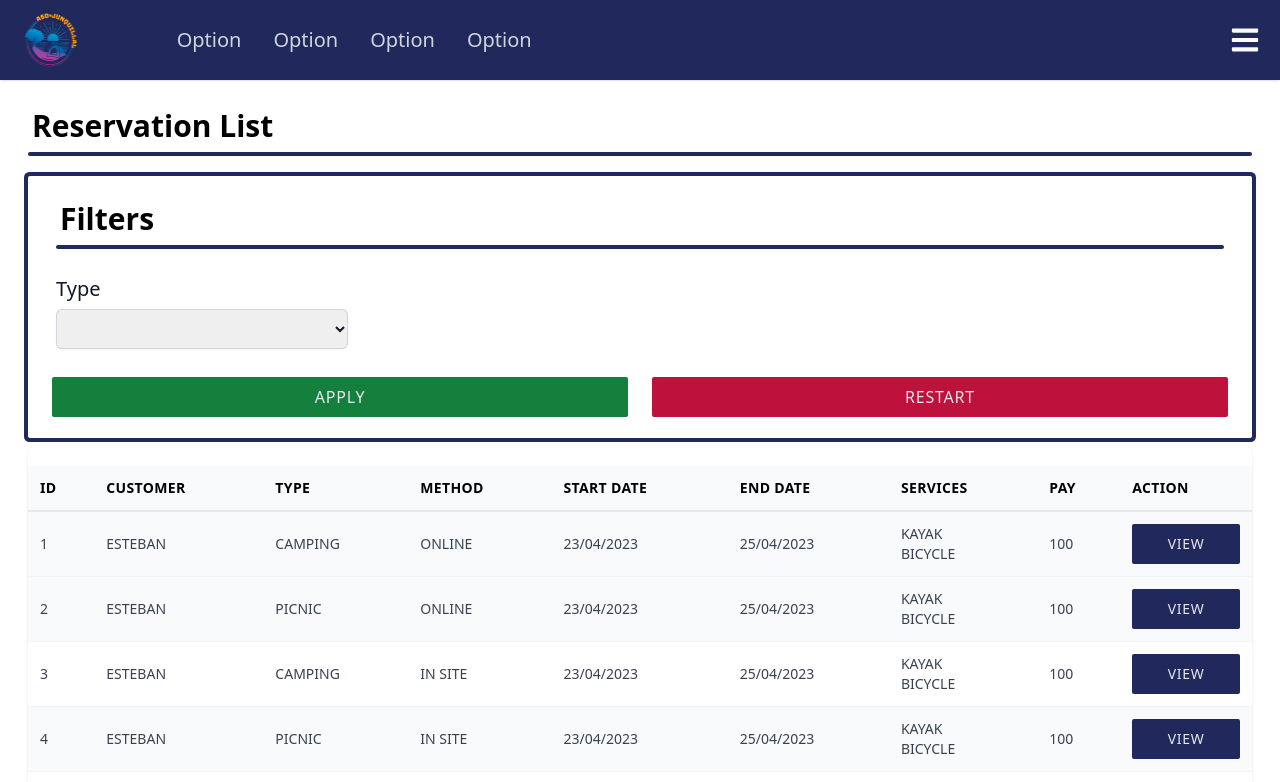
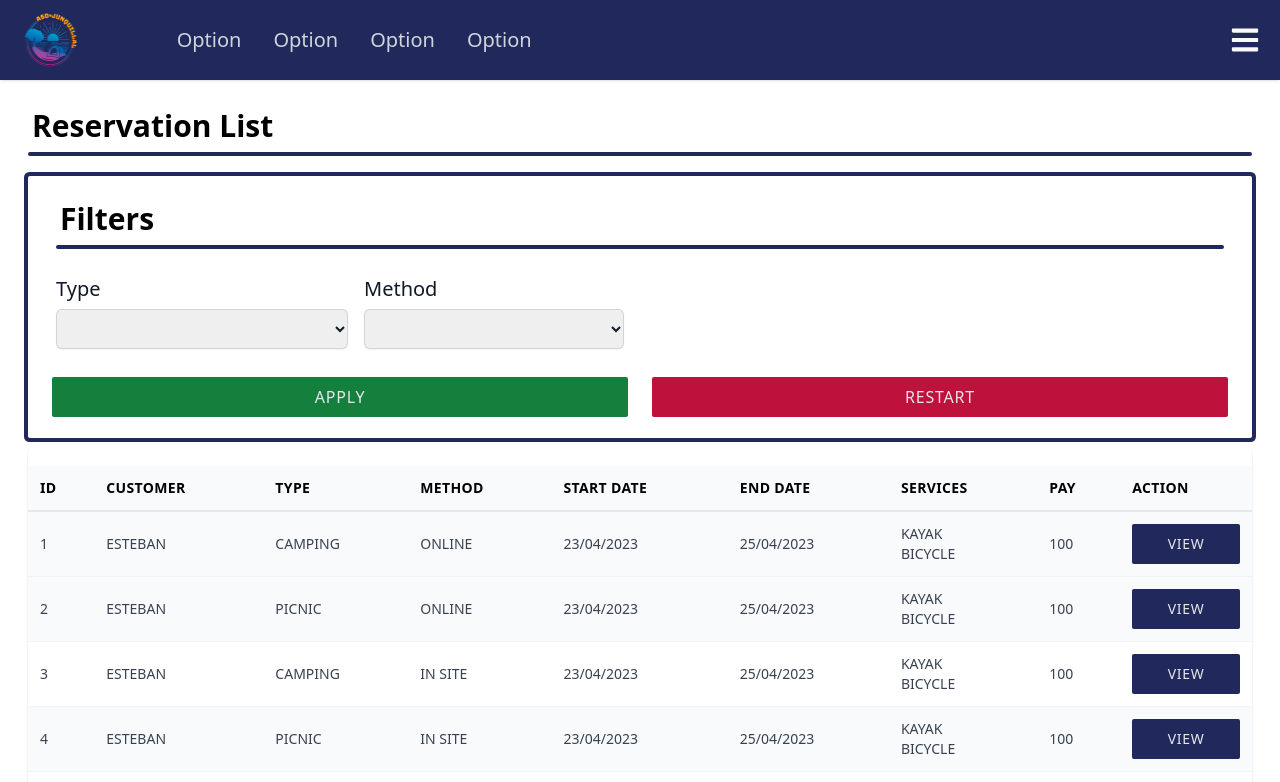
Before and after one commit to estebancb03/LosOsitos_ci0128_23a, a React (Vite) app in the folder src/Frontend/: page /operator/reservation-list in a window 1280 px wide. Shown: the top 782 px of the page. Built offline with nearby package versions, Linux system fonts and the light colour scheme.

Commit message:
Se agrega dropdown para seleccionar filtro de metodo

```diff
--- a/src/Frontend/src/pages/ReservationList.jsx
+++ b/src/Frontend/src/pages/ReservationList.jsx
@@ -81,7 +81,7 @@ const ReservationList = () => {
   // Method that applys the method filter
   const applyMethodFilter = (filter) => {
     setMethodFilter(filter);
-    const recordsFiltered = ReservationTestData.filter(record => record.type === typeFilter);
+    const recordsFiltered = ReservationTestData.filter(record => record.method === methodFilter);
     methodFilter !== "" ? setReservationRecords(recordsFiltered) : setReservationRecords(ReservationTestData);
   }
 
@@ -96,13 +96,21 @@ const ReservationList = () => {
       <Container>
         <Title name="Reservation List" />
         {/* Filter elements */}
-        <FiltersContainer applyFunction={applyTypeFilter}>
+        <FiltersContainer applyFunction={applyMethodFilter}>
           <span className="">
             <DropDownSelect
               text="Type"
               disabled={false}
               options={["", "Picnic", "Camping"]}
               onChangeFunction={setTypeFilter}
+            />
+          </span>
+          <span className="mx-4 sm:mt-4 sm:mx-0">
+            <DropDownSelect
+              text="Method"
+              disabled={false}
+              options={["", "Online", "In site"]}
+              onChangeFunction={setMethodFilter}
             />
           </span>
         </FiltersContainer>
```
